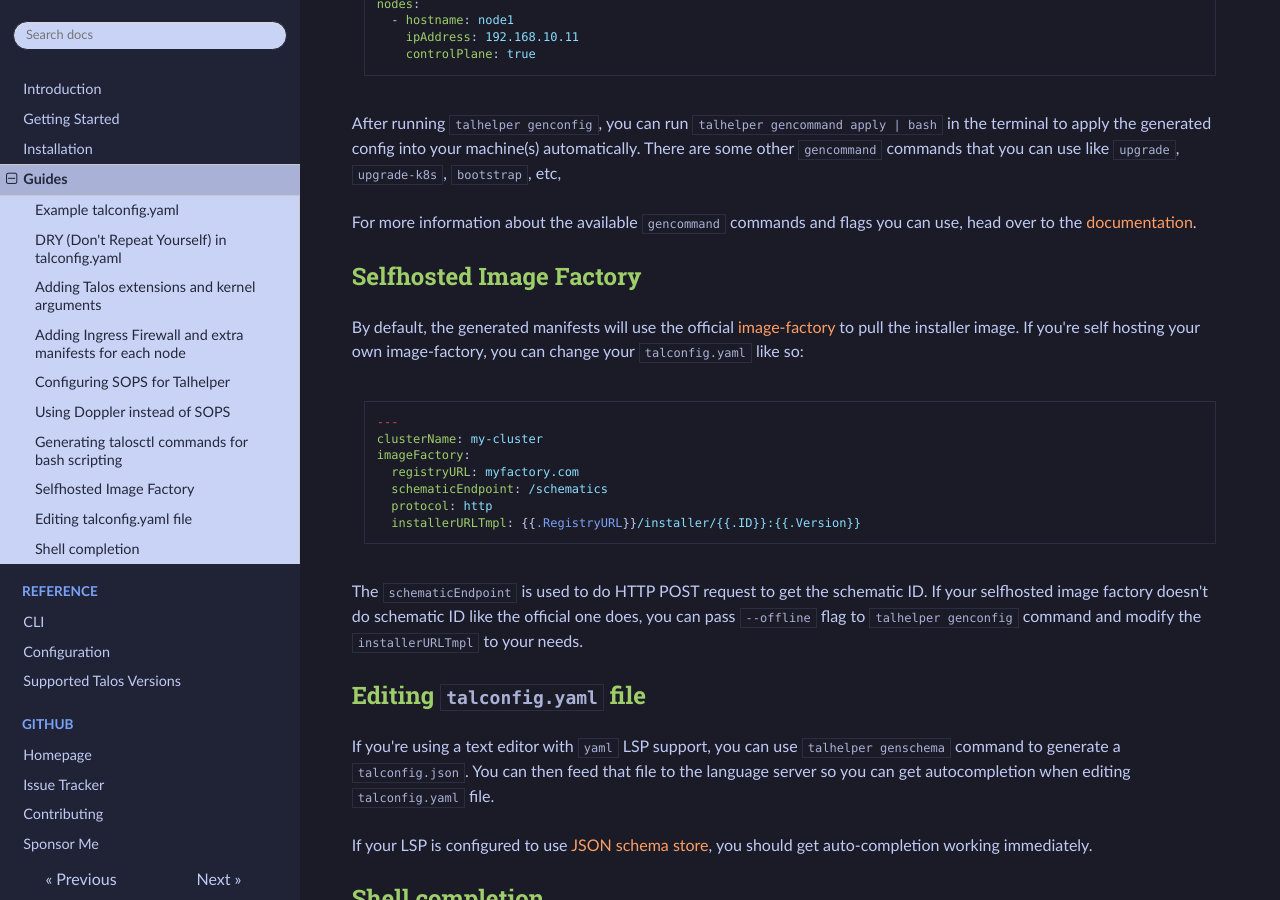
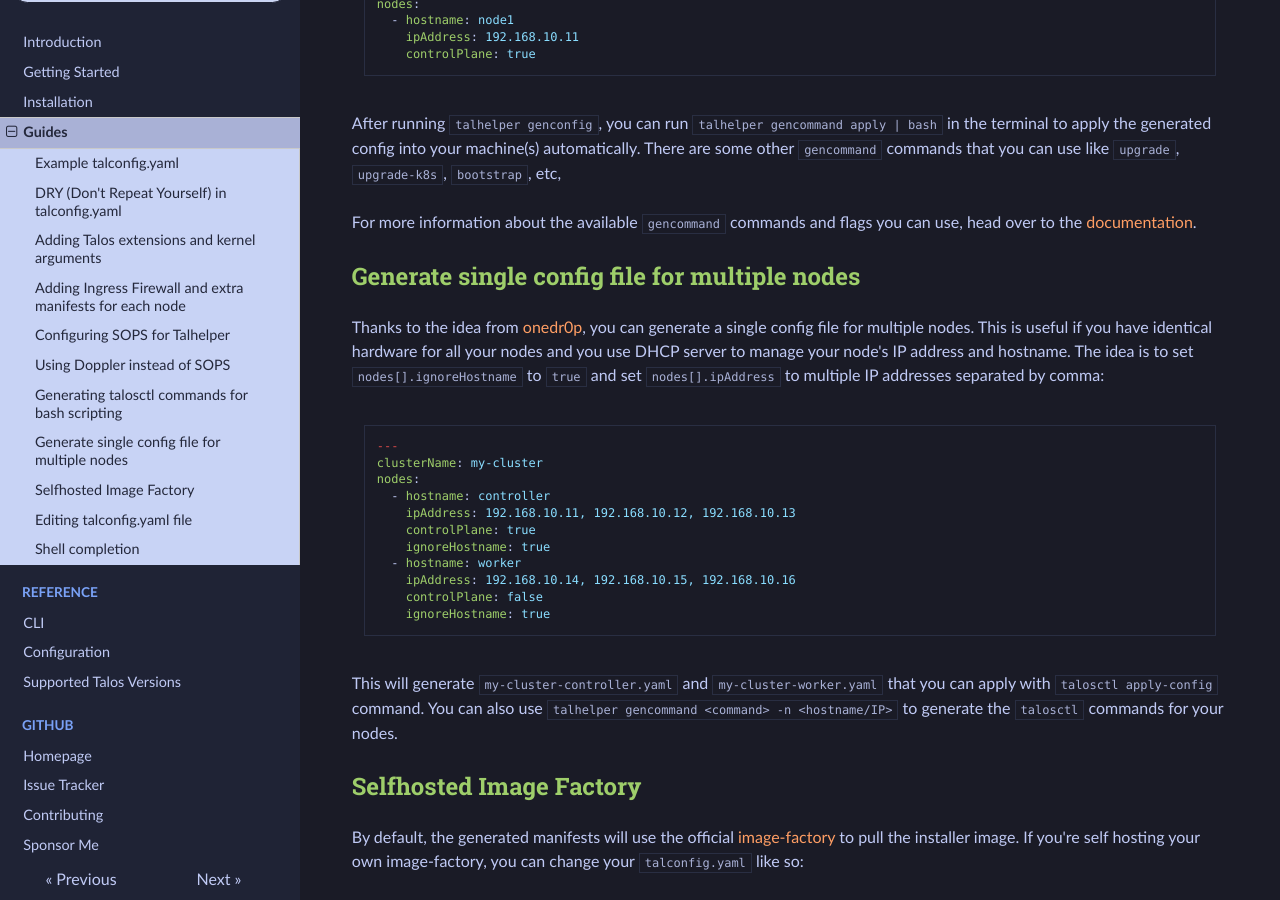
Before and after one commit to budimanjojo/talhelper, an MkDocs documentation site: the page built from docs/docs/guides.md, in a window 1280 px wide and 900 px high, scrolled down 5564 px. Built offline with MkDocs 1.6.1, drawn with Linux system fonts in a browser that asks for light colours.

Commit message:
docs: add guide to generate single config file for multiple nodes
Signed-off-by: budimanjojo <budimanjojo@gmail.com>

````diff
--- a/docs/docs/guides.md
+++ b/docs/docs/guides.md
@@ -260,6 +260,29 @@ There are some other `gencommand` commands that you can use like `upgrade`, `upg
 
 For more information about the available `gencommand` commands and flags you can use, head over to the [documentation](./reference/cli.md#talhelper-gencommand).
 
+## Generate single config file for multiple nodes
+
+Thanks to the idea from [onedr0p](https://github.com/onedr0p), you can generate a single config file for multiple nodes.
+This is useful if you have identical hardware for all your nodes and you use DHCP server to manage your node's IP address and hostname.
+The idea is to set `nodes[].ignoreHostname` to `true` and set `nodes[].ipAddress` to multiple IP addresses separated by comma:
+
+```yaml
+---
+clusterName: my-cluster
+nodes:
+  - hostname: controller
+    ipAddress: 192.168.10.11, 192.168.10.12, 192.168.10.13
+    controlPlane: true
+    ignoreHostname: true
+  - hostname: worker
+    ipAddress: 192.168.10.14, 192.168.10.15, 192.168.10.16
+    controlPlane: false
+    ignoreHostname: true
+```
+
+This will generate `my-cluster-controller.yaml` and `my-cluster-worker.yaml` that you can apply with `talosctl apply-config` command.
+You can also use `talhelper gencommand <command> -n <hostname/IP>` to generate the `talosctl` commands for your nodes.
+
 ## Selfhosted Image Factory
 
 By default, the generated manifests will use the official [image-factory](https://factory.talos.dev) to pull the installer image.
````
